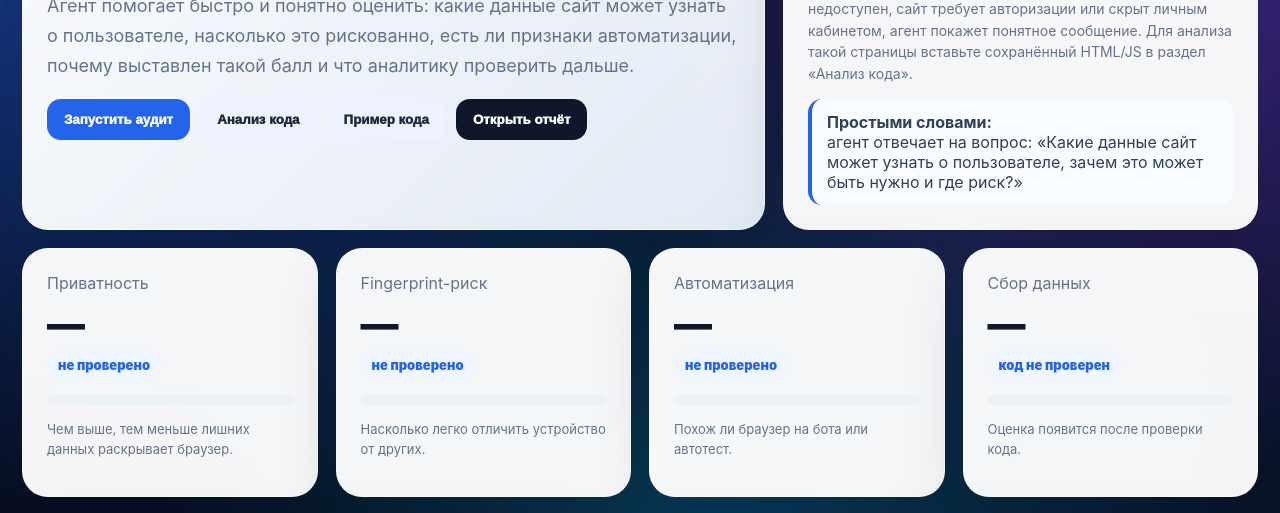
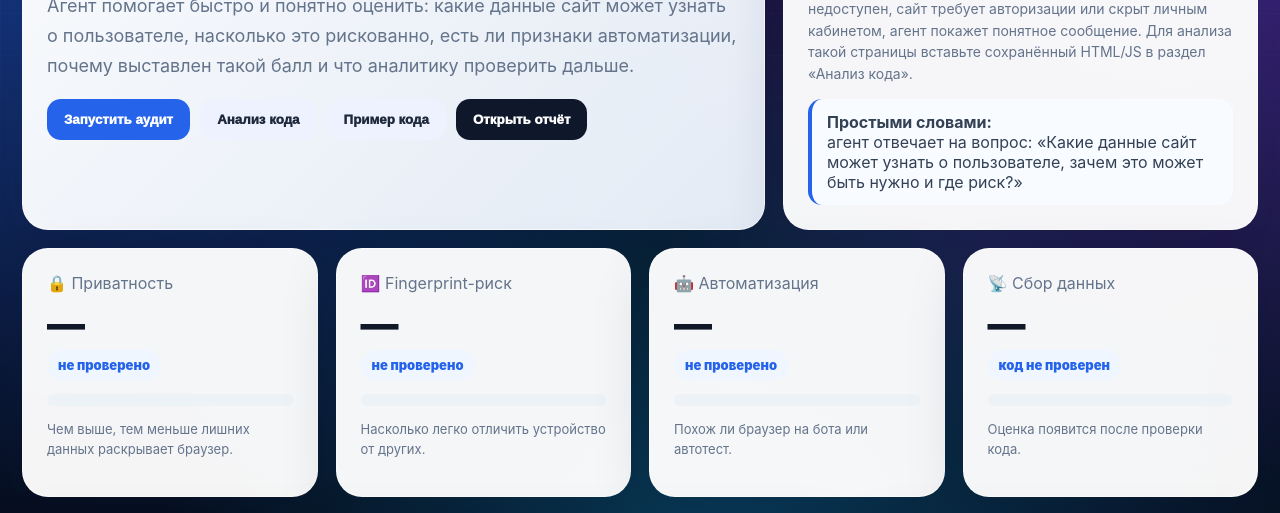
Before and after one commit to deant364/antifraud-analyst-agent, a website: page index.html in a window 1280 px wide. Shown: the part 281-794 px from the top of the page. Drawn offline with Linux system fonts and the light colour scheme.

Commit message:
Update index.html

```diff
--- a/index.html
+++ b/index.html
@@ -707,7 +707,7 @@
 
   <section class="grid metrics-row">
     <div class="card span3">
-      <div class="muted">Приватность</div>
+      <div class="muted">🔒 Приватность</div>
       <div class="metric" id="privacyScore">—</div>
       <span class="status info" id="privacyStatus">не проверено</span>
       <div class="bar"><div id="privacyBar"></div></div>
@@ -715,7 +715,7 @@
     </div>
 
     <div class="card span3">
-      <div class="muted">Fingerprint-риск</div>
+      <div class="muted">🆔 Fingerprint-риск</div>
       <div class="metric" id="fingerprintScore">—</div>
       <span class="status info" id="fingerprintStatus">не проверено</span>
       <div class="bar"><div id="fingerprintBar"></div></div>
@@ -723,7 +723,7 @@
     </div>
 
     <div class="card span3">
-      <div class="muted">Автоматизация</div>
+      <div class="muted">🤖 Автоматизация</div>
       <div class="metric" id="botScore">—</div>
       <span class="status info" id="botStatus">не проверено</span>
       <div class="bar"><div id="botBar"></div></div>
@@ -731,7 +731,7 @@
     </div>
 
     <div class="card span3">
-      <div class="muted">Сбор данных</div>
+      <div class="muted">📡 Сбор данных</div>
       <div class="metric" id="codeScore">—</div>
       <span class="status info" id="codeStatus">код не проверен</span>
       <div class="bar"><div id="codeBar"></div></div>
@@ -1871,7 +1871,7 @@ ${latestSummaryText}
     document.getElementById("historyList").innerHTML = history.map(h => `
       <div class="history-item">
         <div class="history-title">${escapeHtml(h.caseUrl)}</div>
-        <div class="history-meta">${escapeHtml(h.date)} · Fingerprint ${h.fingerprint}/100 · Automation ${h.automation}/100</div>
+        <div class="history-meta">${escapeHtml(h.date)} · 🆔 Fingerprint ${h.fingerprint}/100 · 🤖 Automation ${h.automation}/100</div>
         <span class="status info">${escapeHtml(h.behavior)}</span>
       </div>
     `).join("");
```
